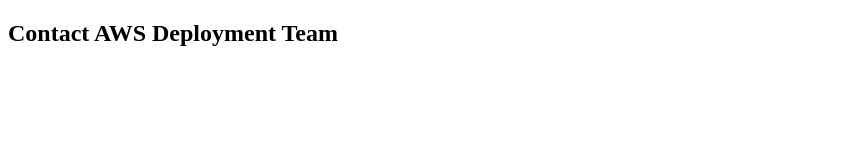
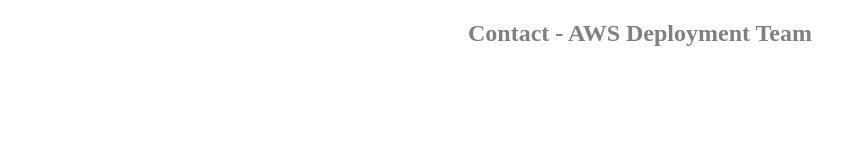
Before and after one commit to roshanarvinds/aws-project, a plain HTML site: page contact.html in a window 1280 px wide. Shown: the whole page, without its empty margins (0-865 px from the left). Drawn offline with Linux system fonts and the light colour scheme.

Commit message:
F1-C2: added styling

```diff
--- a/contact.html
+++ b/contact.html
@@ -2,10 +2,17 @@
 <html>
 <head>
 	<title>Contact Us</title>
+	<style type="text/css">
+		h2{
+			color: grey;
+			font-family: "Times New Roman";
+			text-align: center;
+		}
+	</style>
 </head>
 <body>
 	<div>
-		<h2>Contact AWS Deployment Team</h2>
+		<h2>Contact - AWS Deployment Team</h2>
 	</div>
 </body>
 </html>
```
